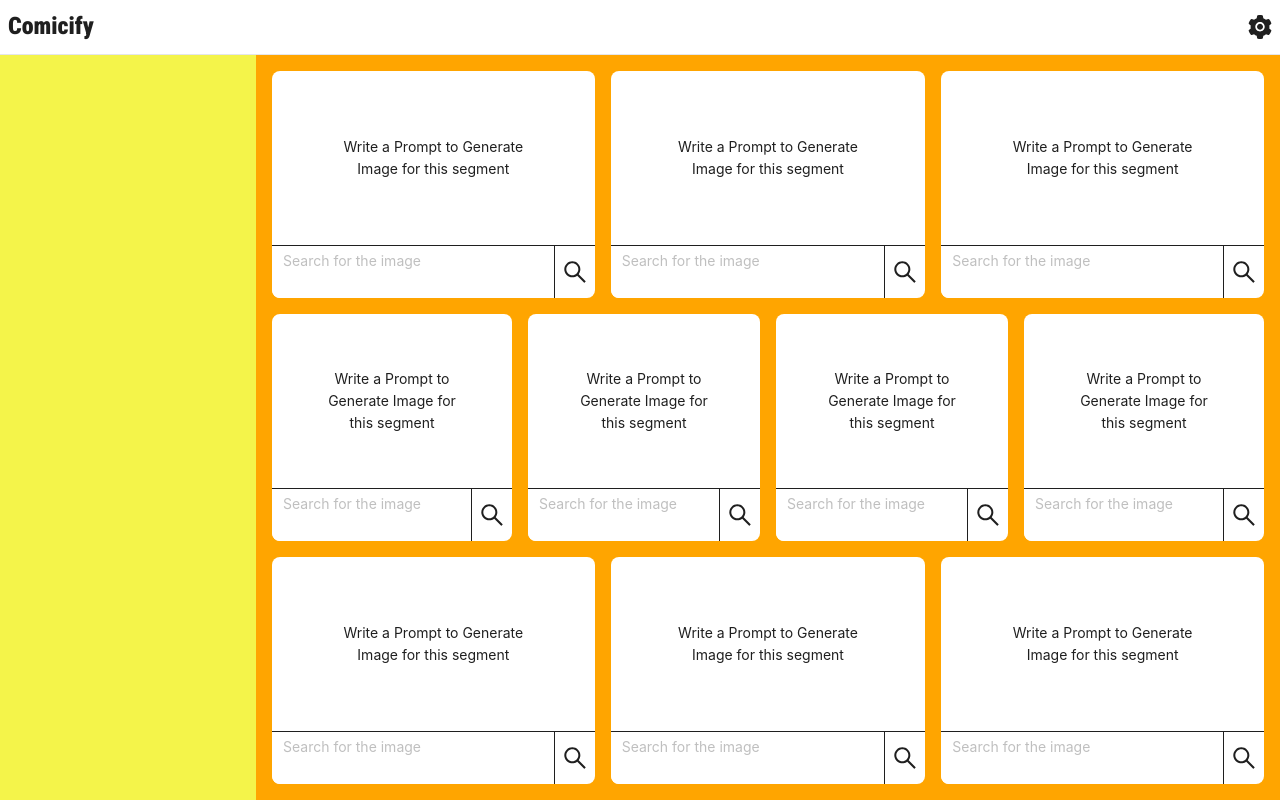
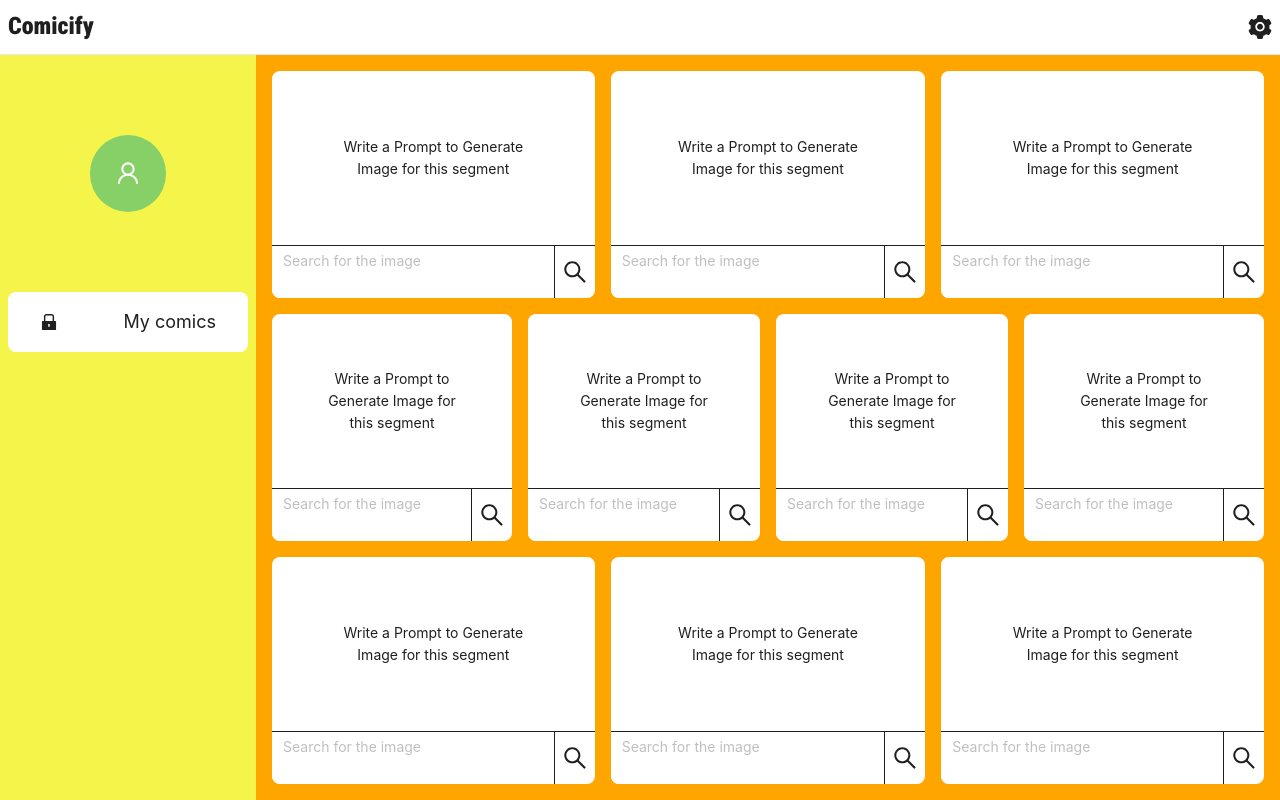
Before and after one commit to aman-singh7/dashtoon-assign, a React (Create React App) app: page / in a window 1280 px wide. Built offline with nearby package versions, Linux system fonts and the light colour scheme; no server answers.

Commit message:
feat: complete menu

```diff
--- a/src/features/CreateComic/components/ImageBox/index.tsx
+++ b/src/features/CreateComic/components/ImageBox/index.tsx
@@ -11,8 +11,8 @@ import {
   LeftOutlined,
 } from "@ant-design/icons";
 
-import { Spin, Dropdown, message, Button } from "antd";
-import { lazy, useState } from "react";
+import { Spin, Dropdown, message } from "antd";
+import { useState } from "react";
 import { fetchComicFromText } from "app/api/HuggingFace/comics";
 import type { MenuProps } from "antd";
 import { Link } from "react-router-dom";
@@ -38,6 +38,7 @@ const ImageBox: React.FC<ImageBoxProps> = (props: ImageBoxProps) => {
   };
 
   const onPromptSubmit = async (event: React.MouseEvent<HTMLSpanElement>) => {
+    if (!imageLoading) {
       event.preventDefault();
       setImageLoading(true);
       try {
@@ -45,12 +46,13 @@ const ImageBox: React.FC<ImageBoxProps> = (props: ImageBoxProps) => {
         setImage(imageURL);
       } catch (error) {
         if (error instanceof Error) {
-        message.error(error.message);
+          messageApi.error(error.message);
         } else {
-        message.error(String(error));
+          messageApi.error(String(error));
         }
       }
       setImageLoading(false);
+    }
   };
 
   const items: MenuProps["items"] = [
@@ -108,7 +110,11 @@ const ImageBox: React.FC<ImageBoxProps> = (props: ImageBoxProps) => {
   ];
 
   return (
-    <Dropdown menu={{ items }} trigger={["contextMenu", "click"]}>
+    <Dropdown
+      disabled={imageLoading || image === undefined || image === ""}
+      menu={{ items }}
+      trigger={["contextMenu", "click"]}
+    >
       <div className={`image-box ${className}`}>
         {contextHolder}
         {!imageLoading && image ? (
--- a/src/features/CreateComic/index.css
+++ b/src/features/CreateComic/index.css
@@ -40,6 +40,34 @@
     overflow: auto;
     -ms-overflow-style: none;
     scrollbar-width: none;
+    display: flex;
+    flex-flow: column nowrap;
+    align-items: stretch;
+}
+
+.home-drawer .avatar{
+    margin: 5rem auto;
+    aspect-ratio: 1;
+    width: 30%;
+    height: auto;
+    display: flex;
+    align-items: center;
+    justify-content: center;
+}
+
+.home-drawer .menu {
+    border-radius: 0.5rem;
+    padding: 1rem 2rem;
+    margin: 0 0.5rem;
+    align-items: stretch;
+    font-size: large;
+    display: flex;
+    flex-flow: row nowrap;
+    justify-content: space-between;
+}
+
+.home-drawer .menu.active{
+    background-color: white;
 }
 
 .home-drawer::-webkit-scrollbar {
--- a/src/features/CreateComic/index.tsx
+++ b/src/features/CreateComic/index.tsx
@@ -1,11 +1,12 @@
 import { useState } from "react";
-import { Col, Row } from "antd";
+import { Avatar, Col, Row } from "antd";
 import "features/CreateComic/index.css";
 import ImageBox from "features/CreateComic/components/ImageBox";
 import SpeechBubble, {
   SpeechBubbleDirection,
   SpeechBubbleProps,
 } from "./components/SpeechBubble";
+import { LockFilled, UserOutlined } from "@ant-design/icons";
 
 export interface CreateCompicProps {
   className: string;
@@ -16,6 +17,7 @@ const CreateComic: React.FC<CreateCompicProps> = (props: CreateCompicProps) => {
   const colCounts = [3, 4, 3];
   let [speechList, setSpeechList] = useState<React.ReactElement[]>([]);
   const [availableSpeechId, setAvailableSpeechId] = useState(0);
+  const [activeMenuIndex, setActiveMenuIndex] = useState(0);
 
   const deleteSpeech = (speechId: number) => {
     setSpeechList((speechList) =>
@@ -29,8 +31,8 @@ const CreateComic: React.FC<CreateCompicProps> = (props: CreateCompicProps) => {
     direction: SpeechBubbleDirection,
     positon?: { clientX: number; clientY: number }
   ) => {
-    setSpeechList((speechList) => {
-      const newList = [
+    setAvailableSpeechId((availableSpeechId) => {
+      setSpeechList((speechList) => [
         ...speechList,
         <SpeechBubble
           id={availableSpeechId}
@@ -38,15 +40,39 @@ const CreateComic: React.FC<CreateCompicProps> = (props: CreateCompicProps) => {
           position={positon}
           deleteSpeech={() => deleteSpeech(availableSpeechId)}
         />,
-      ];
-      setAvailableSpeechId((availableSpeechId) => availableSpeechId + 1);
-      return newList;
+      ]);
+      return availableSpeechId + 1;
     });
   };
 
+  type Menu = {
+    title: string;
+    icon: any;
+  };
+
+  const menuList: Menu[] = [
+    {
+      title: "My comics",
+      icon: <LockFilled className="menu-icon" />,
+    },
+  ];
+
   return (
     <div className={`home-content-container ${className}`}>
-      <div className="home-drawer"></div>
+      <div className="home-drawer">
+        <Avatar
+          className="avatar"
+          style={{ backgroundColor: "#87d068" }}
+          icon={<UserOutlined />}
+          size={"large"}
+        />
+        {menuList.map((menu: Menu, index) => (
+          <div className={`menu ${index === activeMenuIndex ? "active" : ""}`}>
+            {menu.icon}
+            <div className="meny-title">{menu.title}</div>
+          </div>
+        ))}
+      </div>
       <div className="home-content">
         {speechList}
         {colCounts.map((count: number, rowIndex: number) => (
```
Lines whose indentation alone changed are shown as unchanged.
